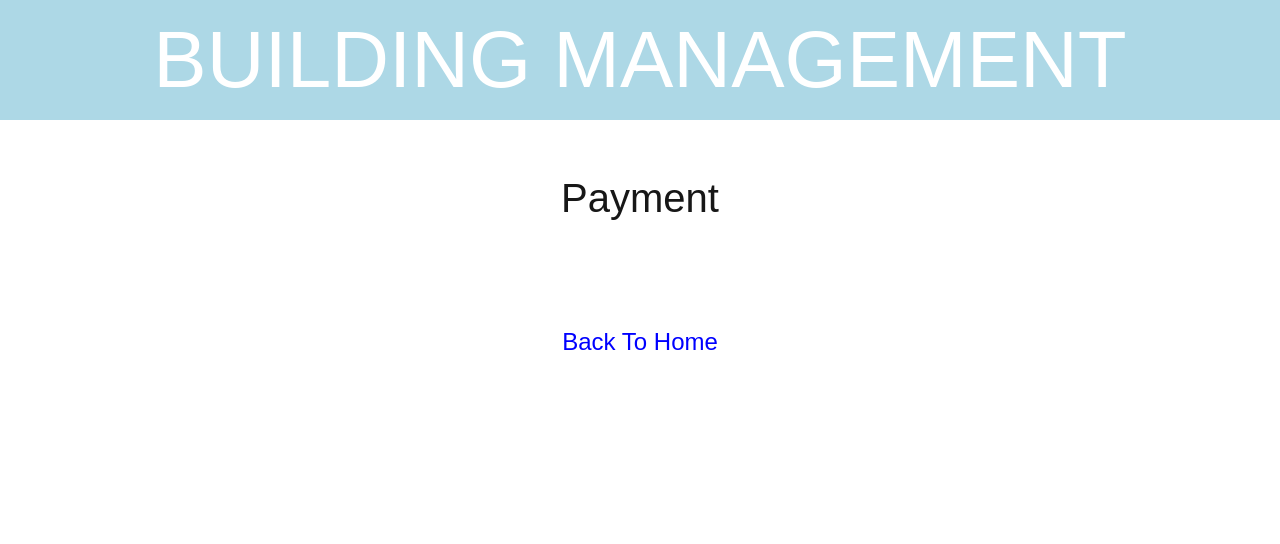
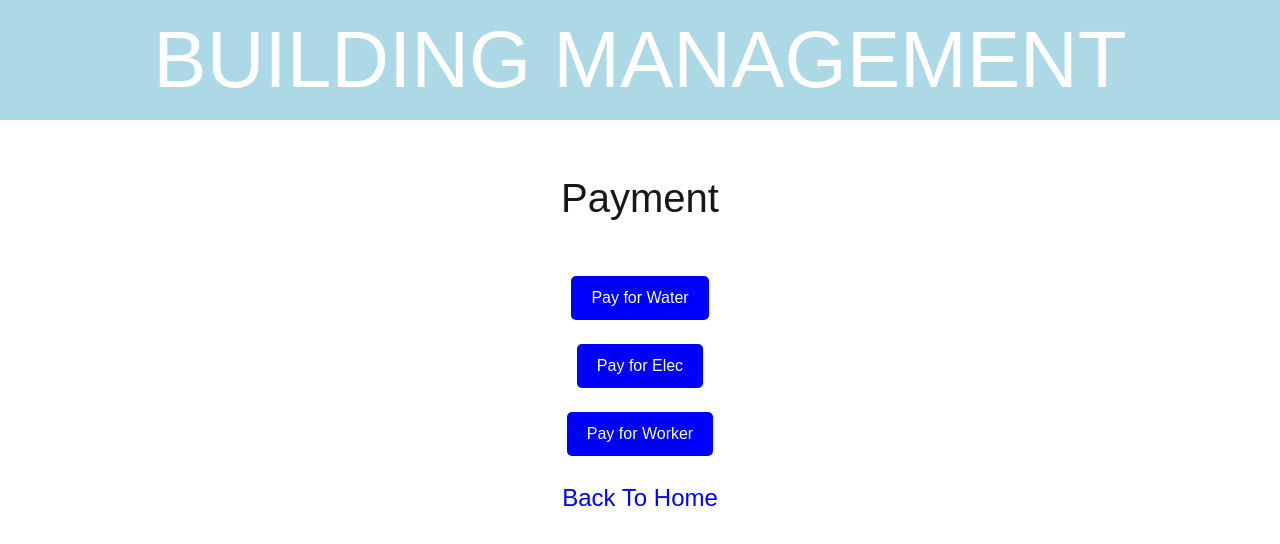
Before and after one commit to Na18422/building-management, a Next.js app: page /Payment in a window 1280 px wide. Shown: the top 544 px of the page. Built offline with nearby package versions, Linux system fonts and the light colour scheme.

Commit message:
Update page.tsx

```diff
--- a/app/Payment/page.tsx
+++ b/app/Payment/page.tsx
@@ -7,6 +7,22 @@ const Payment: React.FC = () => {
       <br /><br />
       <h2 style={{ fontSize: '40px' }}>Payment</h2>
       <br /><br />
+       <button  style={{ padding: '10px 20px', fontSize: '16px', backgroundColor: 'blue', color: 'white', border: 'none', borderRadius: '5px' }}>
+        Pay for Water
+      </button>
+
+       <br /><br />
+       <button  style={{ padding: '10px 20px', fontSize: '16px', backgroundColor: 'blue', color: 'white', border: 'none', borderRadius: '5px' }}>
+        Pay for Elec
+      </button>
+
+
+       <br /><br />
+       <button  style={{ padding: '10px 20px', fontSize: '16px', backgroundColor: 'blue', color: 'white', border: 'none', borderRadius: '5px' }}>
+        Pay for Worker
+      </button>
+
+
 
       <br /><br />
       <a href="https://building-management-l77j.vercel.app/" rel="noopener noreferrer" style={{ color: 'blue', fontSize: '24px', display: 'block', marginBottom: '10px' }}>
```
